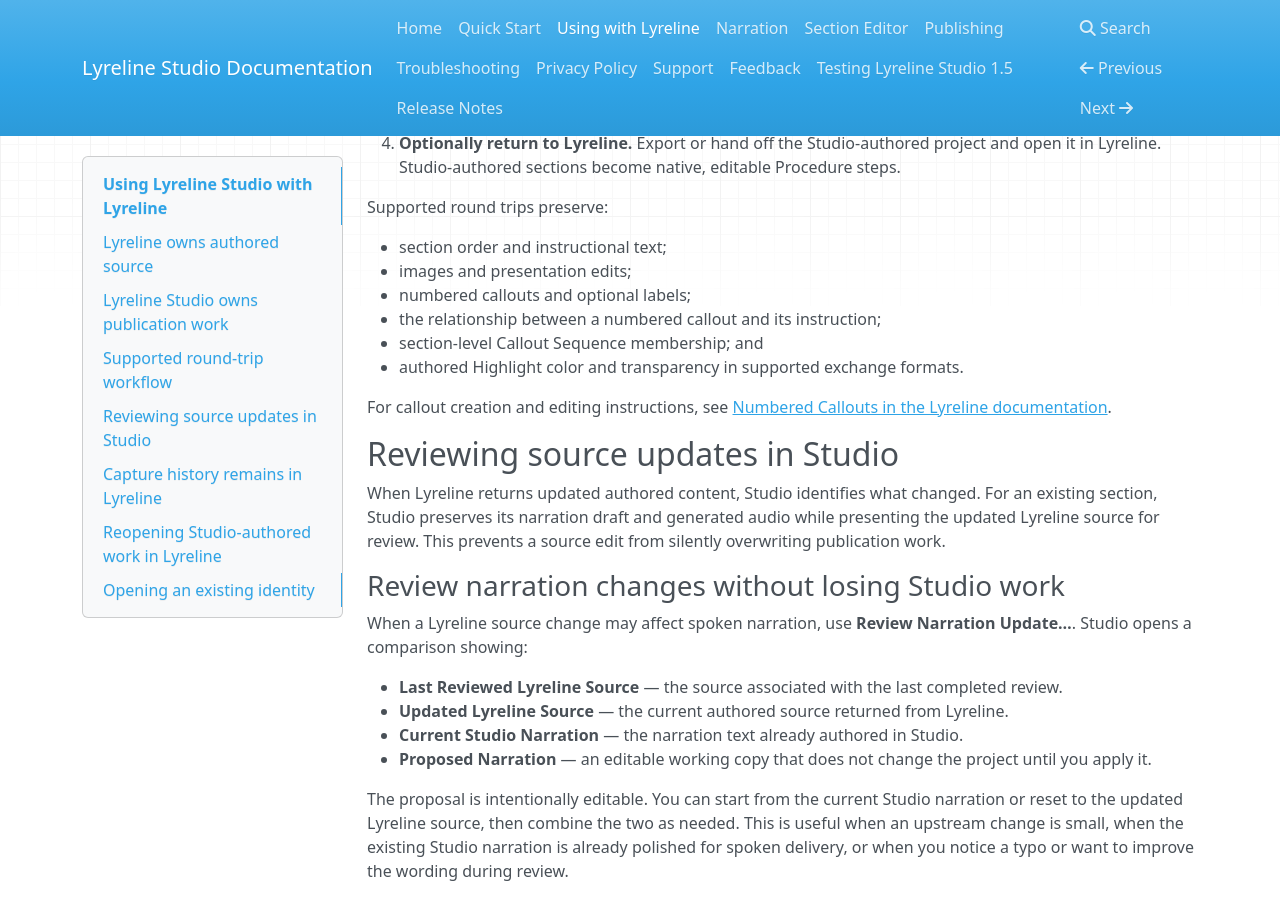
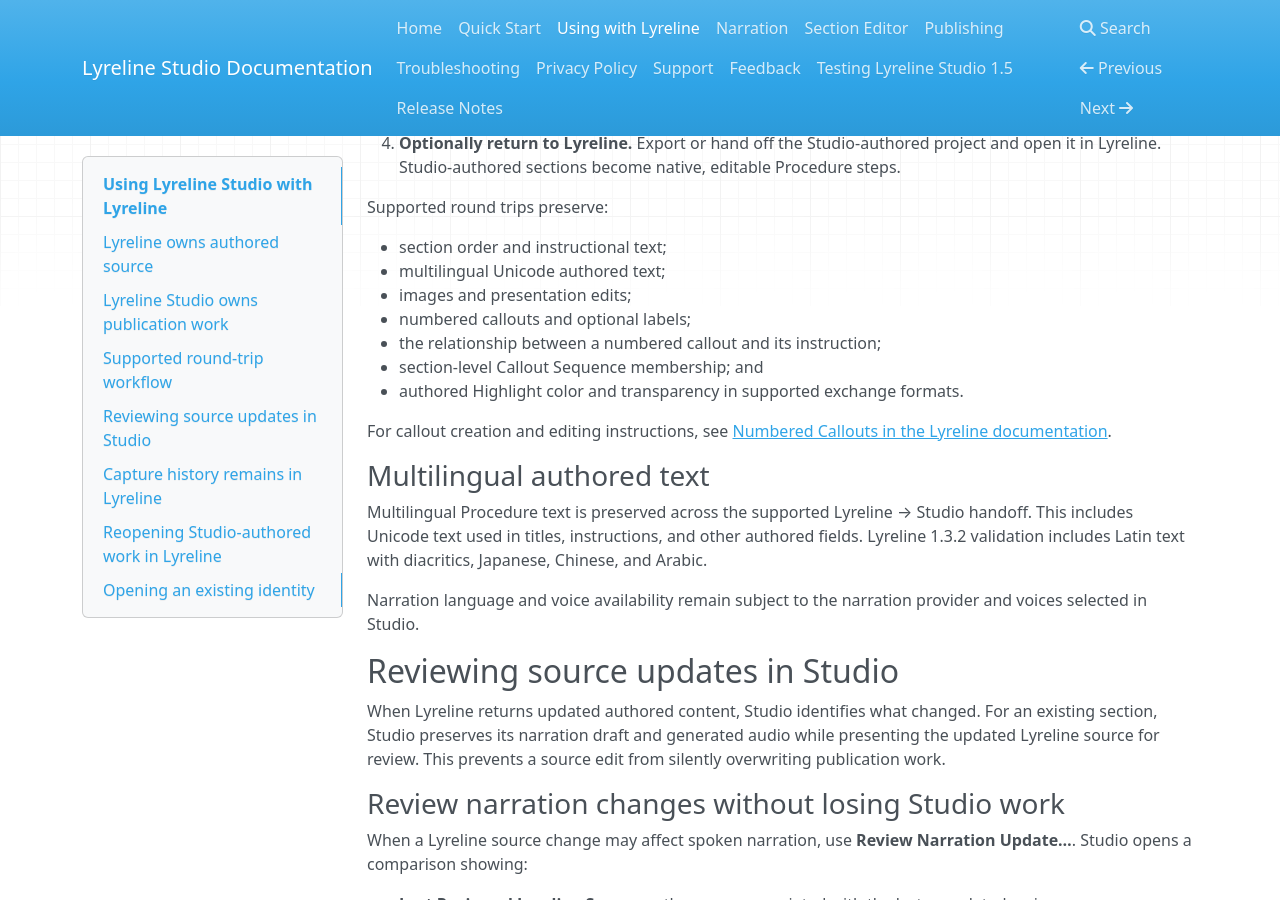
Before and after one commit to 94972cptbv-tech/LyrelineStudio-Documentation, an MkDocs documentation site: the page built from docs/using-with-lyreline.md, in a window 1280 px wide and 900 px high, scrolled down 599 px. Built offline with MkDocs 1.6.1, drawn with Linux system fonts in a browser that asks for light colours; nearby versions of some CDN libraries.

Commit message:
Document multilingual Lyreline handoff

```diff
--- a/docs/using-with-lyreline.md
+++ b/docs/using-with-lyreline.md
@@ -33,6 +33,7 @@ synchronization.
 Supported round trips preserve:
 
 - section order and instructional text;
+- multilingual Unicode authored text;
 - images and presentation edits;
 - numbered callouts and optional labels;
 - the relationship between a numbered callout and its instruction;
@@ -41,6 +42,16 @@ Supported round trips preserve:
 
 For callout creation and editing instructions, see
 [Numbered Callouts in the Lyreline documentation](https://94972cptbv-tech.github.io/Lyreline-Documentation/numbered-callouts/).
+
+### Multilingual authored text
+
+Multilingual Procedure text is preserved across the supported Lyreline → Studio
+handoff. This includes Unicode text used in titles, instructions, and other
+authored fields. Lyreline 1.3.2 validation includes Latin text with diacritics,
+Japanese, Chinese, and Arabic.
+
+Narration language and voice availability remain subject to the narration
+provider and voices selected in Studio.
 
 ## Reviewing source updates in Studio
 
```
